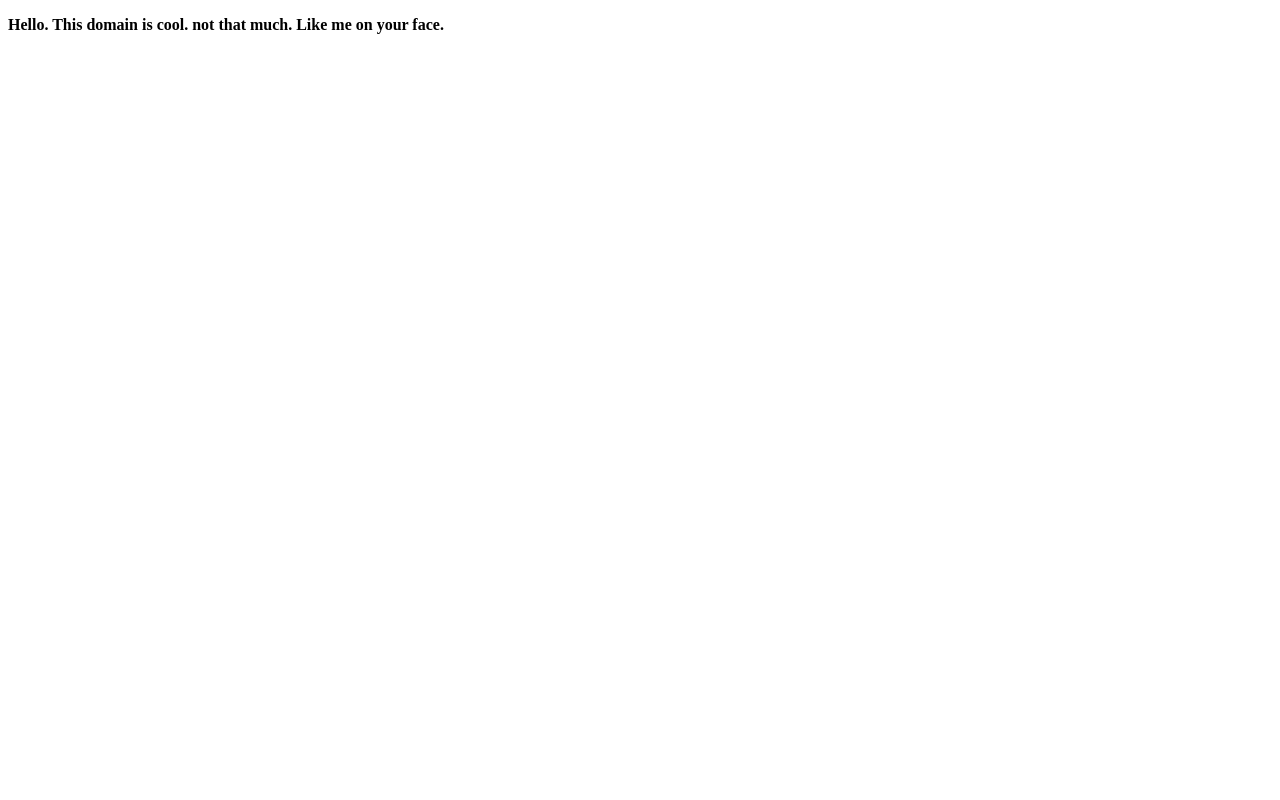
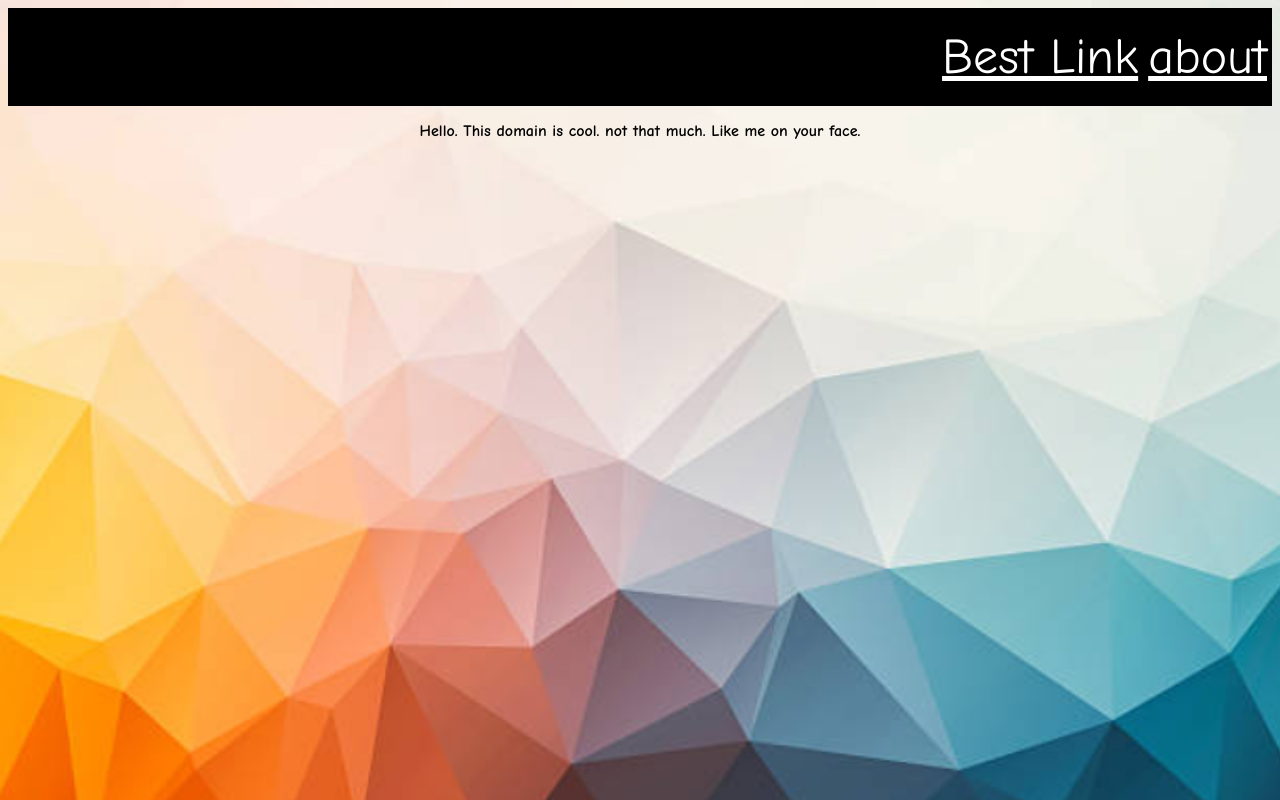
Before and after one commit to OFFboi8/OFFboi8.github.io, a plain HTML site: page Newboi.html in a window 1280 px wide. Drawn offline with Linux system fonts and the light colour scheme.

Commit message:
navforboth

```diff
--- a/Newboi.html
+++ b/Newboi.html
@@ -2,9 +2,36 @@
 <html>
 <head><title>Home</title>
 <style>
+body{
+background-image:url('gfrgfrgfr.png'); background-repeat: no-repeat;
+background-size: cover;font-family:"Comic Sans MS";
+}
+
+.topbar{
+overflow: hidden;
+background-color: black;
+}
+.topbar a{
+float:right;
+text-decoraration:none;
+color:white;
+text-align:center;
+font-size:50px;
+padding:20px 5px;
+.topbar a:hover{
+background-color- white;
+color-black;
+}
+
 </style>
+
 </head>
 <body>
-<p> <b> Hello. This domain is cool. not that much. Like me on your face. </b></p>
+<nav class="topbar">
+<a href= "Newboi.html">about</a>
+<a href="index.html"> Best Link</a>
+</nav>
+
+<p> <center><b> Hello. This domain is cool. not that much. Like me on your face. </b></center></p>
 </body>
 </html>
```
Also changed, not shown: index.html (+1 -1 lines).
